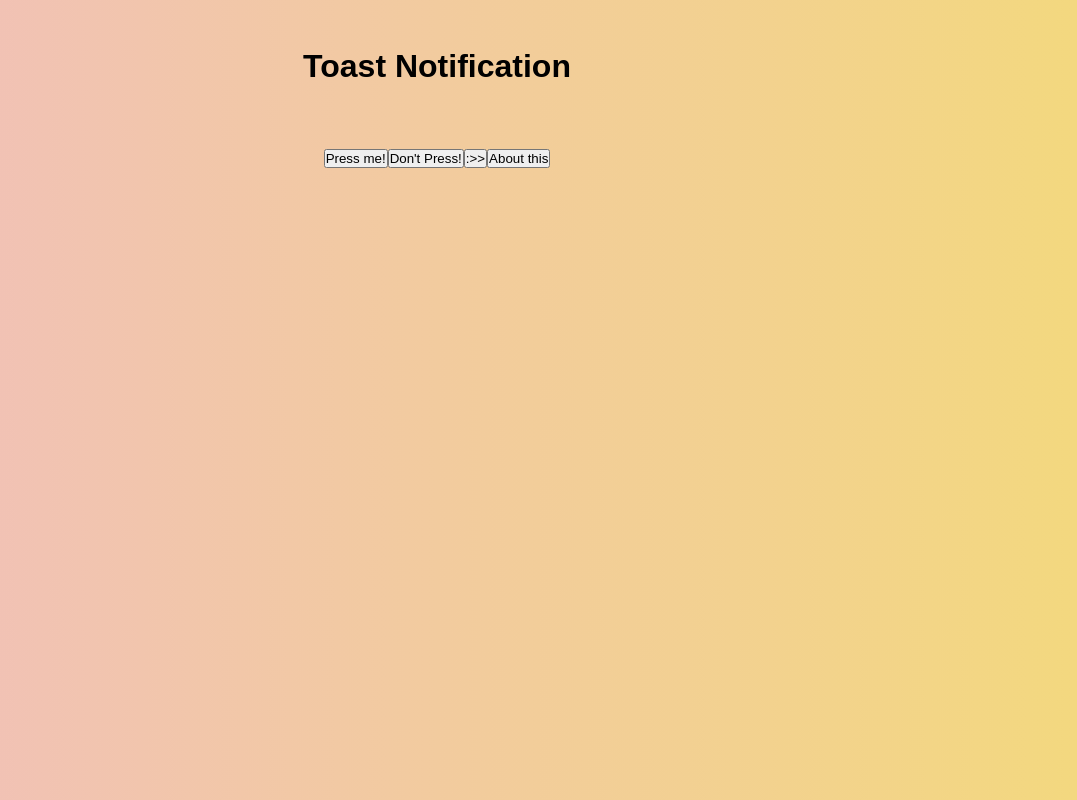
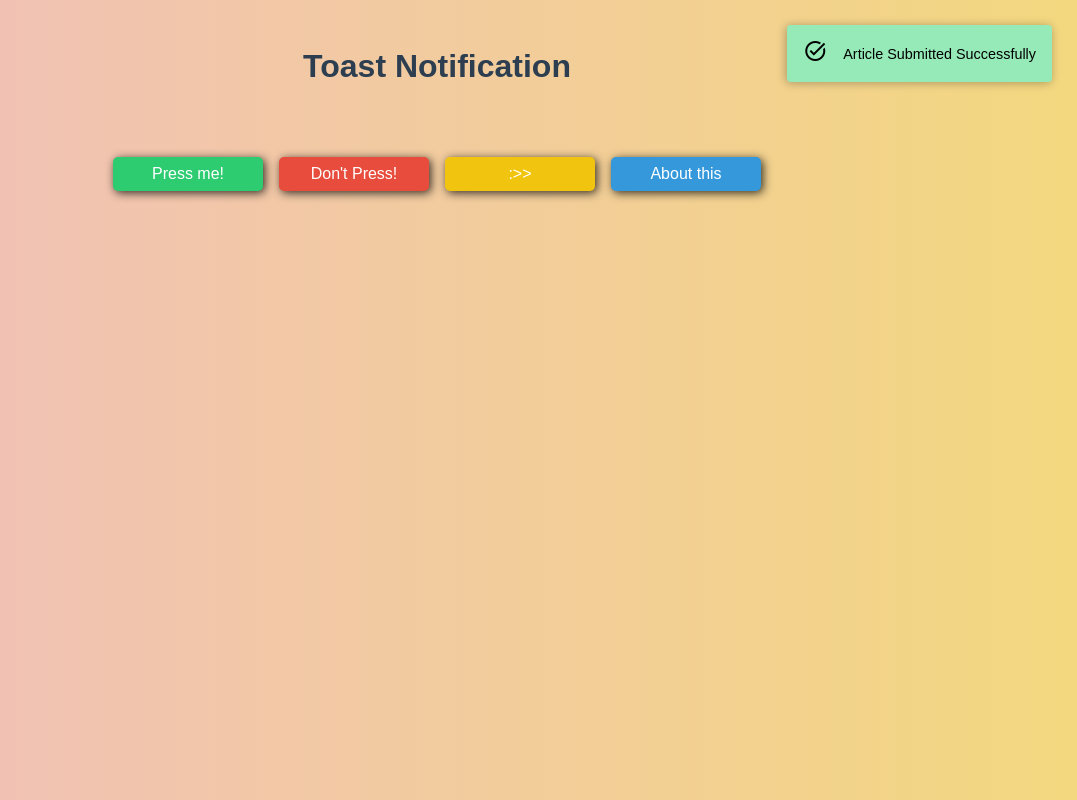
Before and after one commit to FongFox/sample-toast-notification, a plain HTML site: page index.html in a window 1280 px wide. Both pictures are taken after a click on the button "Press me!". Shown: the whole page, without its empty margins (203-1280 px from the left). Drawn offline with nearby package versions, Linux system fonts and the light colour scheme.

Commit message:
add some code

```diff
--- a/index.css
+++ b/index.css
@@ -36,3 +36,165 @@ h1 {
     padding: 1rem;
     flex-wrap: wrap;
 }
+
+button.custom-toast {
+    padding: 0.5rem 1rem;
+    border: none;
+    color: #fff;
+    font-weight: 500;
+    border-radius: 5px;
+    box-shadow: 2px 2px 10px rgba(0, 0, 0, 0.785);
+    cursor: pointer;
+    width: 150px;
+    margin: 0.5rem;
+    transition: filter 0.2s ease-in-out, transform 0.3s ease-in-out;
+    display: flex;
+    justify-content: center;
+    align-items: center;
+    font-size: 1rem;
+    background-color: transparent;
+    outline: none;
+    background: #3498db;
+    color: #fff;
+}
+
+button.custom-toast:hover {
+    filter: brightness(0.9);
+}
+
+button.success-toast {
+    background-color: #2ecc71;
+}
+
+button.danger-toast {
+    background-color: #e74c3c;
+}
+
+button.info-toast {
+    background-color: #3498db;
+}
+
+button.warning-toast {
+    background-color: #f1c40f;
+}
+
+h1 {
+    color: #2c3e50;
+}
+
+.toast {
+    position: fixed;
+    top: 25px; right: 25px;
+    max-width: 300px;
+    background: #fff;
+    padding: 0.5rem;
+    border-radius: 4px;
+    box-shadow: -1px 1px 10px rgba(0, 0, 0, 0.3);
+    z-index: 1023;
+    animation: slideInRight 0.3s ease-in-out forwards, fadeOut 0.5s ease-in-out forwards 3s;
+    transform: translateX(110%);
+}
+
+.toast.closing {
+    animation: slideOutRight 0.5s ease-in-out forwards;
+}
+
+.toast-progess {
+    position: absolute;
+    display: block;
+    bottom: 0; left: 0; height: 4px; width: 100%;
+    background: #b7b7b7;
+    animation: toastProgress 3s ease-in-out forwards;
+}
+
+.toast-content-wrapper {
+    display: flex;
+    justify-content: space-between;
+    align-items: center;
+}
+
+.toast-icon {
+    padding: 0.35rem 0.5rem;
+    font-size: 1.5rem;
+}
+
+.toast-message {
+    flex: 1;
+    font-size: 0.9rem;
+    color: #000000;
+    padding: 0.5rem;
+}
+
+.toast.toast-success {
+    background: #95eab8;
+}
+
+.toast.toast-success .toast-progress {
+    background: #2ecc71;
+}
+
+.toast.toast-danger {
+    background: #efaca5;
+}
+
+.toast.toast-danger .toast-progress {
+    background-color: #e74c3c;
+}
+
+.toast.toast-info {
+    background: #bddaed;
+}
+
+.toast.toast-info .toast-progress {
+    background: #3498db;
+}
+
+.toast.toast-warning {
+    background: #ead994;
+}
+
+.toast.toast-warning .toast-progress {
+    background: #f1c40f;
+}
+
+@keyframes slideInRight {
+    0% {
+        transform: translateX(110%);
+    }
+    75% {
+        transform: translateX(-10%);
+    }
+    100% {
+        transform: translateX(0%);
+    }
+}
+
+@keyframes slideOutRight {
+    0% {
+        transform: translateX(0%);
+    }
+    25% {
+        transform: translateX(-10%);
+    }
+    100% {
+        transform: translateX(110%);
+    }
+}
+
+@keyframes fadeOut {
+    0% {
+        opacity: 1;
+    }
+    100% {
+        opacity: 0;
+    }
+}
+
+@keyframes toastProgress {
+    0% {
+        width: 100%;
+    }
+    100% {
+        width: 05;
+    }
+}
--- a/index.html
+++ b/index.html
@@ -9,27 +9,28 @@
         rel="stylesheet"
         href=
 "https://fonts.googleapis.com/css2?family=Material+Symbols+Outlined:opsz,wght,FILL,GRAD@20..48,100..700,0..1,-50..200" />
-    <script src="index.js"></script>
 </head>
 <body>
     <div class="container">
         <h1>Toast Notification</h1>
         <div class="toast-btns">
             <div class="toast-row">
-                <button type="button" class="primary-btn" onclick="handleClicking(1)">
+                <button type="button" class="custom-toast success-toast" onclick="handleClicking(1)">
                     Press me!
                 </button>
-                <button type="button" class="danger-btn" onclick="handleClicking(2)">
+                <button type="button" class="custom-toast danger-toast" onclick="handleClicking(2)">
                     Don't Press!
                 </button>
-                <button type="button" class="alert-btn" onclick="handleClicking(3)">
+                <button type="button" class="custom-toast warning-toast" onclick="handleClicking(3)">
                     :>>
                 </button>
-                <button type="button" class="success-btn" onclick="handleClicking(4)">
+                <button type="button" class="custom-toast info-toast" onclick="handleClicking(4)">
                     About this
                 </button>
             </div>
         </div>
     </div>
+    <div id="toast-overlay" class="toast-overlay"></div>
+    <script src="index.js"></script>
 </body>
 </html>
--- a/index.js
+++ b/index.js
@@ -0,0 +1,70 @@
+let icon = {
+    success:
+        '<span class="material-symbols-outlined">task_alt</span>',
+    danger:
+        '<span class="material-symbols-outlined">error</span>',
+    warning:
+        '<span class="material-symbols-outlined">warning</span>',
+    info:
+        '<span class="material-symbols-outlined">info</span>',
+};
+
+const showToast = (
+    message = "Sample Message",
+    toastType = "info",
+    duration = 5000) => {
+    if (
+        !Object.keys(icon).includes(toastType))
+        toastType = "info";
+
+    let box = document.createElement("div");
+    box.classList.add(
+        "toast", `toast-${toastType}`);
+    box.innerHTML = ` <div class="toast-content-wrapper">
+                      <div class="toast-icon">
+                      ${icon[toastType]}
+                      </div>
+                      <div class="toast-message">${message}</div>
+                      <div class="toast-progress"></div>
+                      </div>`;
+    duration = duration || 5000;
+    box.querySelector(".toast-progress").style.animationDuration =
+        `${duration / 1000}s`;
+
+    let toastAlready =
+        document.body.querySelector(".toast");
+    if (toastAlready) {
+        toastAlready.remove();
+    }
+
+    document.body.appendChild(box)
+};
+
+let submit =
+    document.querySelector(".custom-toast.success-toast");
+let information =
+    document.querySelector(".custom-toast.info-toast");
+let failed =
+    document.querySelector(".custom-toast.danger-toast");
+let warn =
+    document.querySelector(".custom-toast.warning-toast");
+
+submit.addEventListener("click", (e) => {
+    e.preventDefault();
+    showToast("Article Submitted Successfully", "success", 5000);
+});
+
+information.addEventListener("click", (e) => {
+    e.preventDefault();
+    showToast("Do POTD and Earn Coins", "info", 5000);
+});
+
+failed.addEventListener("click", (e) => {
+    e.preventDefault();
+    showToast("Failed unexpected error", "danger", 5000);
+});
+
+warn.addEventListener("click", (e) => {
+    e.preventDefault();
+    showToast("!AHHHH...! komochiiiiii :>>", "warning", 5000);
+});
```
